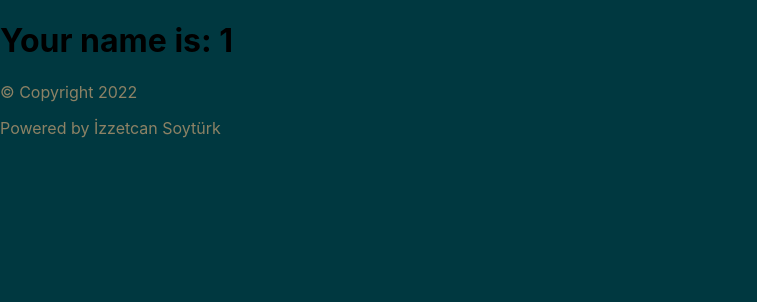
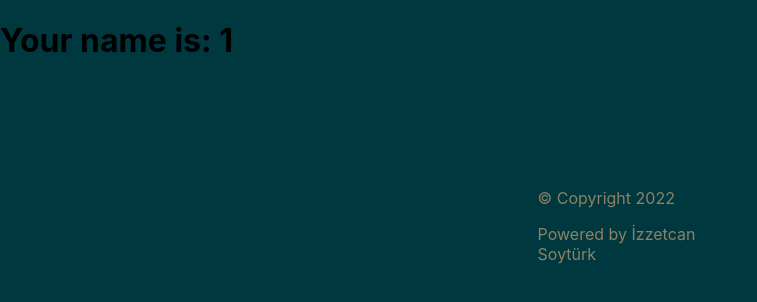
Before and after one commit to raximan/FindRandomUser, a React (Create React App) app: page /viewscore/1 in a window 1280 px wide. Shown: the top 302 px of the page, without its empty margins (0-757 px from the left). Built offline with nearby package versions, Linux system fonts and the light colour scheme.

Commit message:
footer refactored

```diff
--- a/src/css/Footer.css
+++ b/src/css/Footer.css
@@ -1,5 +1,9 @@
 
 .Footer{
     color:#8C8265;
-    padding:"0% 42% 0%";
+    margin-top: 10%;
+
 }
+p{
+    padding:0% 42% 0%;
+}
```
